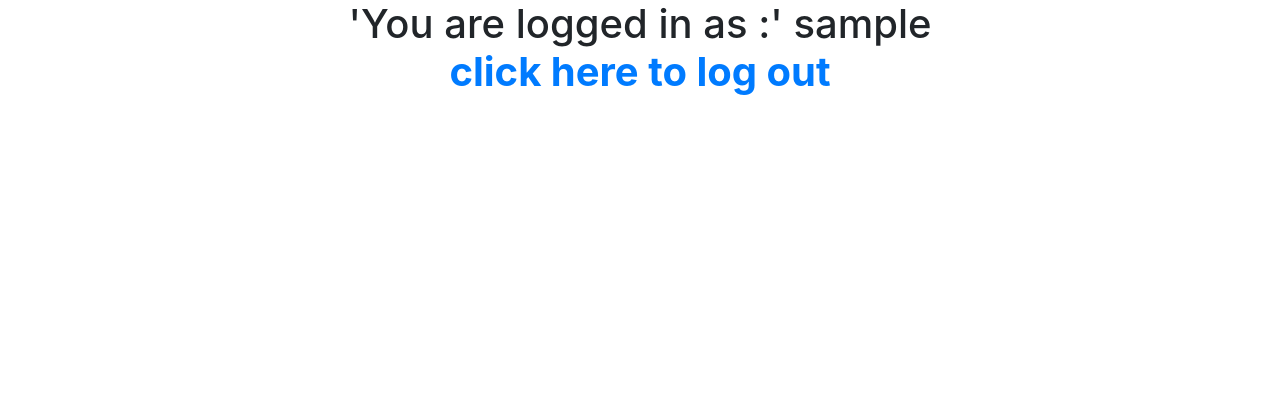
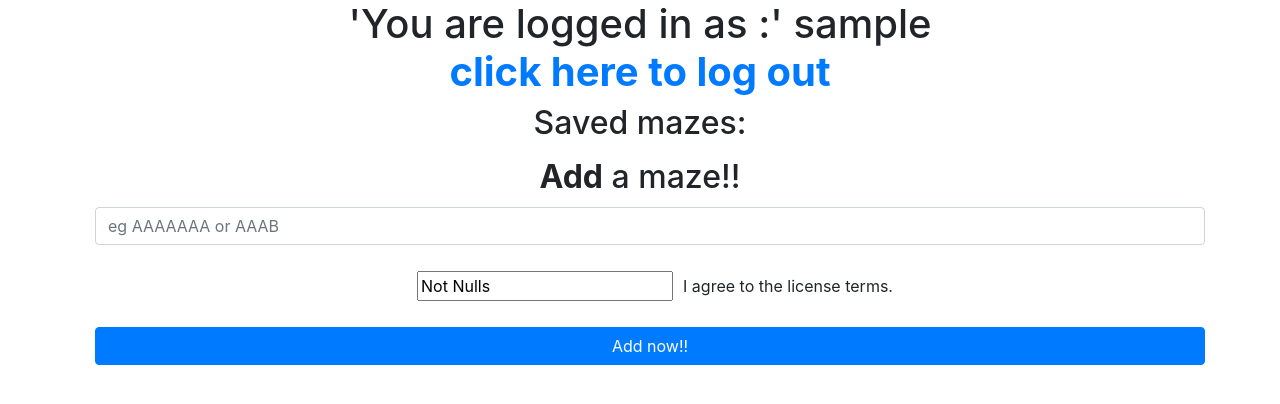
Before and after one commit to ShresthaRajat/monk, a Flask app: page /home in a window 1280 px wide. Shown: the top 404 px of the page. Run offline with Flask 2, Linux system fonts and the light colour scheme; the visitor is signed in with stand-in values (Sample User, id 1); data that the repository does not hold is empty; parts of the project's set-up code (start-up, migrations or seed data) failed here and were passed over; some libraries are stand-ins or nearby versions.

Commit message:
Display saved maze

```diff
--- a/src/graphql_server.py
+++ b/src/graphql_server.py
@@ -7,6 +7,7 @@ import src.svg_generetor as sv
 import pymongo
 import bcrypt
 import os
+import json
 
 # load schema and dotenv files
 schema = MazeSchema
@@ -23,8 +24,8 @@ client = pymongo.MongoClient(os.getenv("MONGO_MAZER_KEY"))
 db = client["mydatabase"]
 
 
-def gen_maze(size, solution=False, seed=""):
-    svg_maze = sv.Svg_Generetor("page", solution, size, 60, seed)
+def gen_maze(size, solution=False, seed="", filename="page"):
+    svg_maze = sv.Svg_Generetor(filename, solution, size, 60, seed)
     return svg_maze.read_svg()
 
 
@@ -69,7 +70,7 @@ def login():
     if request.method == 'POST':
         users = client.db.users
         login_user = users.find_one({'name': request.form['username']})
-        if login_user:
+        if login_user and request.form['username'] != "":
             x = request.form['pass'].encode('utf-8')
             y = login_user['password']
             z = login_user['password']
@@ -86,7 +87,17 @@ def login():
 @app.route('/home', methods=['GET'])
 def home():
     if 'username' in session:
-        return render_template('user.html')
+        maze_coll = client.db.maze
+        maze_list = []
+        for x in maze_coll.find():
+            if x['user'] == session['username']:
+                print(x['seed'])
+                maze_list.append(x['seed'])
+                gen_maze(1, True, x['seed'], x['seed'])
+        s = json.dumps(maze_list)
+        print(s)
+        print(type(s))
+        return render_template('user.html', data=maze_list)
     return render_template('login.html')
 
 
@@ -130,6 +141,10 @@ def register():
     return render_template('register.html')
 
 
+
+
+
+
 app.add_url_rule("/api",
                  view_func=GraphQLView.as_view("graphql",
                                                schema=schema,
--- a/src/templates/user.html
+++ b/src/templates/user.html
@@ -8,4 +8,23 @@
         <b><a href = '/logout'>click here to log out</a></b>
     </h1>
 </div>
+<div class="container" style="text-align: center;">
+    <h2>Saved mazes:</h2>
+    <ul>
+        {% for item in data %}
+        <li>{{ item }}</li>
+    {% endfor %}
+
+    </ul>
+
+    <form method=POST action="{{ url_for('mazeadd') }}">
+        <h2 class="text-center"><strong>Add</strong> a maze!!</h2>
+        <div class="form-group"><input class="form-control" type="text" name="seed" placeholder="eg AAAAAAA or AAAB"></div>
+        <div class="form-group">
+            <div class="form-check"><label class="form-check-label"><input type="form-check" name="solution" value="Not Nulls">I agree to the license terms.</label></div>
+        </div>
+        <div class="form-group">
+            <button class="btn btn-primary btn-block" type="submit">Add now!!</button></div></form>
+
+</div>
 {% endblock %}
```
Also changed, not shown: src/templates/index.html (+10 -10 lines).
